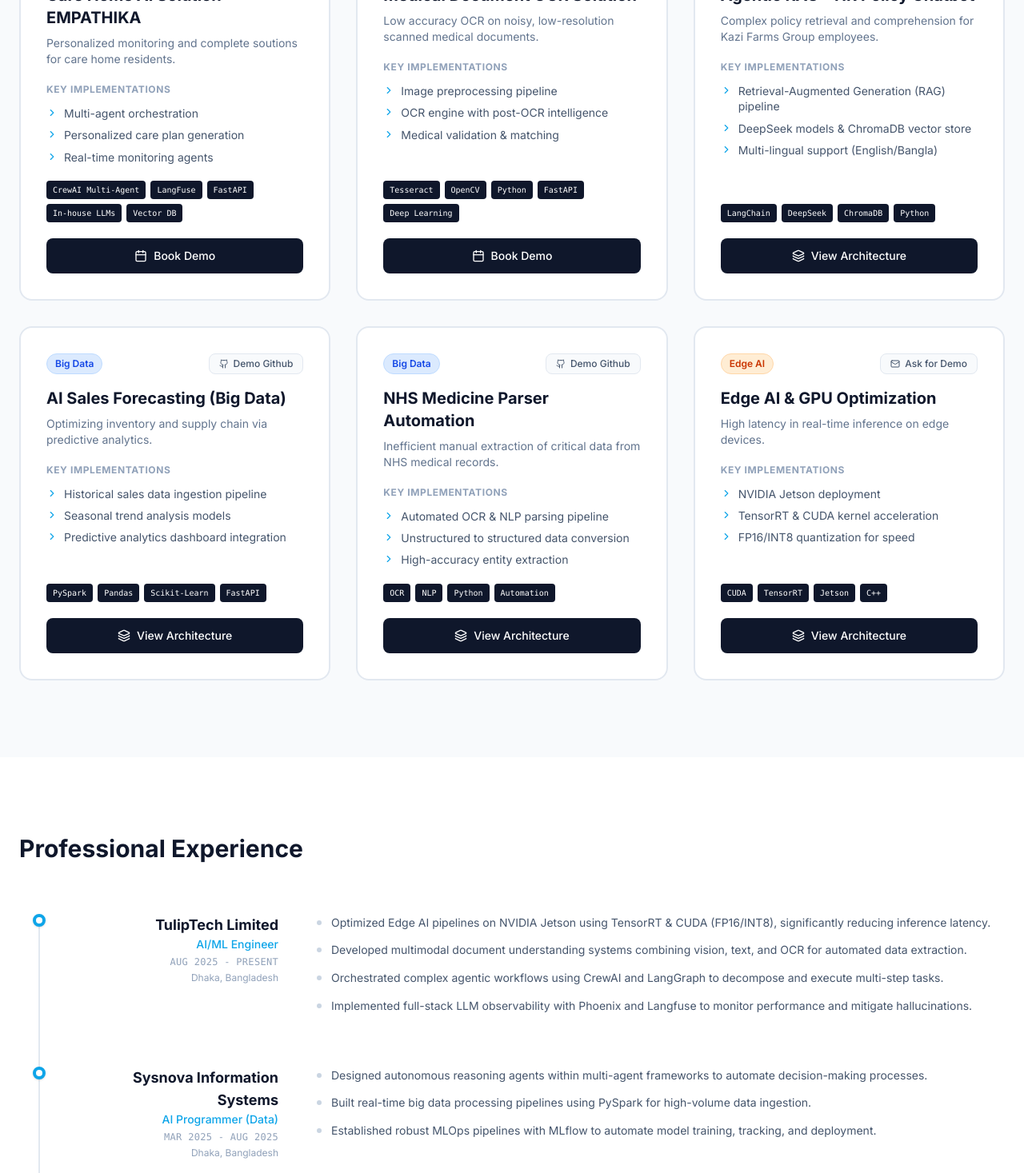
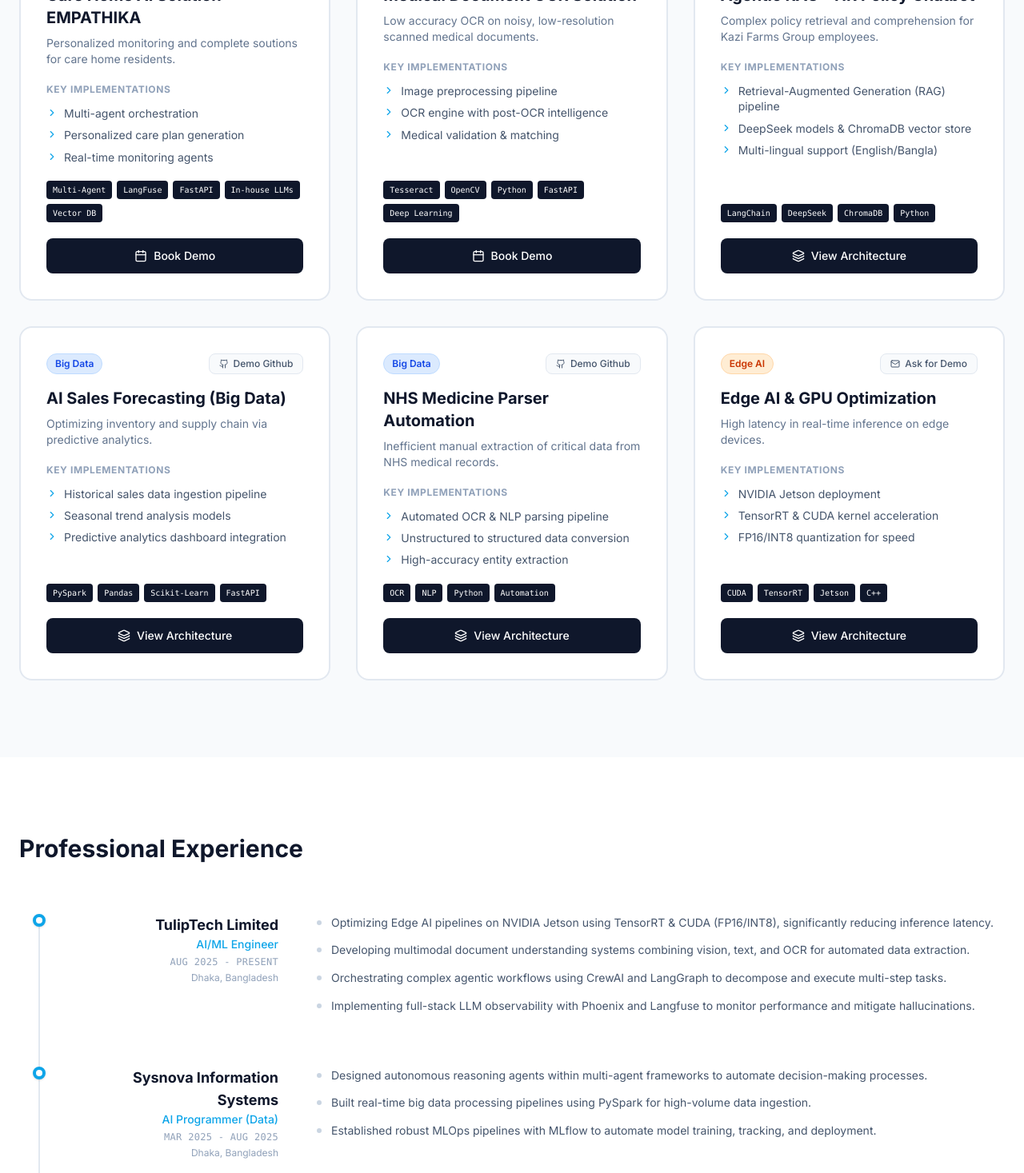
Before and after one commit to Majidul17068/majidulIslamMurad, a React (Vite) app: page / in a window 1280 px wide. Shown: the part 1766-3233 px from the top of the page at 80% size. Built offline with nearby package versions, Linux system fonts and the light colour scheme.

Commit message:
feat: content: update experience verbs to present continuous

```diff
--- a/constants.ts
+++ b/constants.ts
@@ -19,7 +19,7 @@
       "Real-time monitoring agents",
       "Collaborative decision making"
     ],
-    techStack: ["CrewAI Multi-Agent", "LangFuse", "FastAPI", "In-house LLMs", "Vector DB"],
+    techStack: ["Multi-Agent", "LangFuse", "FastAPI", "In-house LLMs", "Vector DB"],
     diagramType: "AGENTIC",
     githubUrl: "mailto:contact.majidul.islam@gmail.com?subject=Demo Request: Care Home AI Solution EMPATHIKA",
     buttonText: "Ask for Demo",
@@ -108,10 +108,10 @@
     period: "Aug 2025 - Present",
     location: "Dhaka, Bangladesh",
     points: [
-      "Optimized Edge AI pipelines on NVIDIA Jetson using TensorRT & CUDA (FP16/INT8), significantly reducing inference latency.",
-      "Developed multimodal document understanding systems combining vision, text, and OCR for automated data extraction.",
-      "Orchestrated complex agentic workflows using CrewAI and LangGraph to decompose and execute multi-step tasks.",
-      "Implemented full-stack LLM observability with Phoenix and Langfuse to monitor performance and mitigate hallucinations."
+      "Optimizing Edge AI pipelines on NVIDIA Jetson using TensorRT & CUDA (FP16/INT8), significantly reducing inference latency.",
+      "Developing multimodal document understanding systems combining vision, text, and OCR for automated data extraction.",
+      "Orchestrating complex agentic workflows using CrewAI and LangGraph to decompose and execute multi-step tasks.",
+      "Implementing full-stack LLM observability with Phoenix and Langfuse to monitor performance and mitigate hallucinations."
     ]
   },
   {
```
